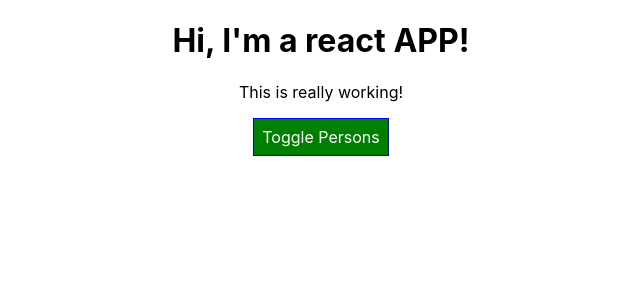
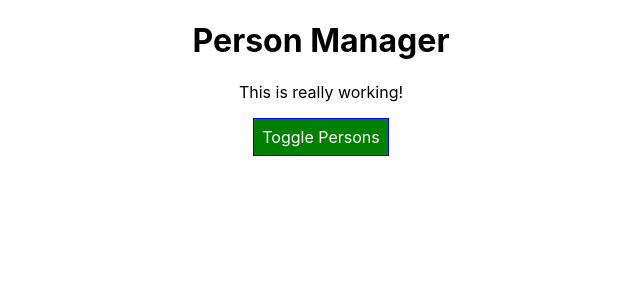
Before and after one commit to M-Riku/react-complete-guide, a React (Create React App) app: page / in a window 1280 px wide. Shown: the top 300 px of the page, without its empty margins (319-959 px from the left). Built offline with nearby package versions, Linux system fonts and the light colour scheme.

Commit message:
Dynamical app title & using hoc

```diff
--- a/src/components/Cockpit/Cockpit.js
+++ b/src/components/Cockpit/Cockpit.js
@@ -19,7 +19,7 @@ const cockpit = (props) => {
 
     return (
         <div className={classes.Cockpit}>
-            <h1> Hi, I'm a react APP!</h1>
+            <h1> {props.appTitle}</h1>
             <p className={pClasses.join(" ")}>This is really working!</p>
             <button className={btnClasses} onClick={props.clicked}>Toggle Persons</button>
         </div>
--- a/src/components/Persons/Person/Person.js
+++ b/src/components/Persons/Person/Person.js
@@ -1,15 +1,16 @@
 import React from 'react';
+import Aux from '../../hoc/Aux'
 
 import classes from './Person.module.css'
 
 const person = (props) => {
     return (
-        <div className={classes.Person}>
+        <Aux>
             <p onClick={props.clicked} > I'm {props.name} and I am {props.age} years old!</p>
             <p>{props.children}</p>
             <input type="text" onChange={props.changed} value={props.name}></input>
-        </div>
+        </Aux>
     )
-}
+};
 
 export default person;
--- /dev/null
+++ b/src/components/hoc/Aux.js
@@ -0,0 +1,5 @@
+import React from 'react'
+
+const aux = (props) => props.children;
+
+export default aux;
--- a/src/containers/App.js
+++ b/src/containers/App.js
@@ -62,6 +62,7 @@ class App extends Component {
     return (
       <div className={classes.App} >
         <Cockpit
+          appTitle={this.props.appTitle}
           persons={this.state.persons}
           showPersons={this.state.showPersons}
           clicked={this.switchTogglePersons} />
--- a/src/index.js
+++ b/src/index.js
@@ -6,7 +6,7 @@ import * as serviceWorker from './serviceWorker';
 
 ReactDOM.render(
   <React.StrictMode>
-    <App />
+    <App appTitle="Person Manager" />
   </React.StrictMode>,
   document.getElementById('root')
 );
```
